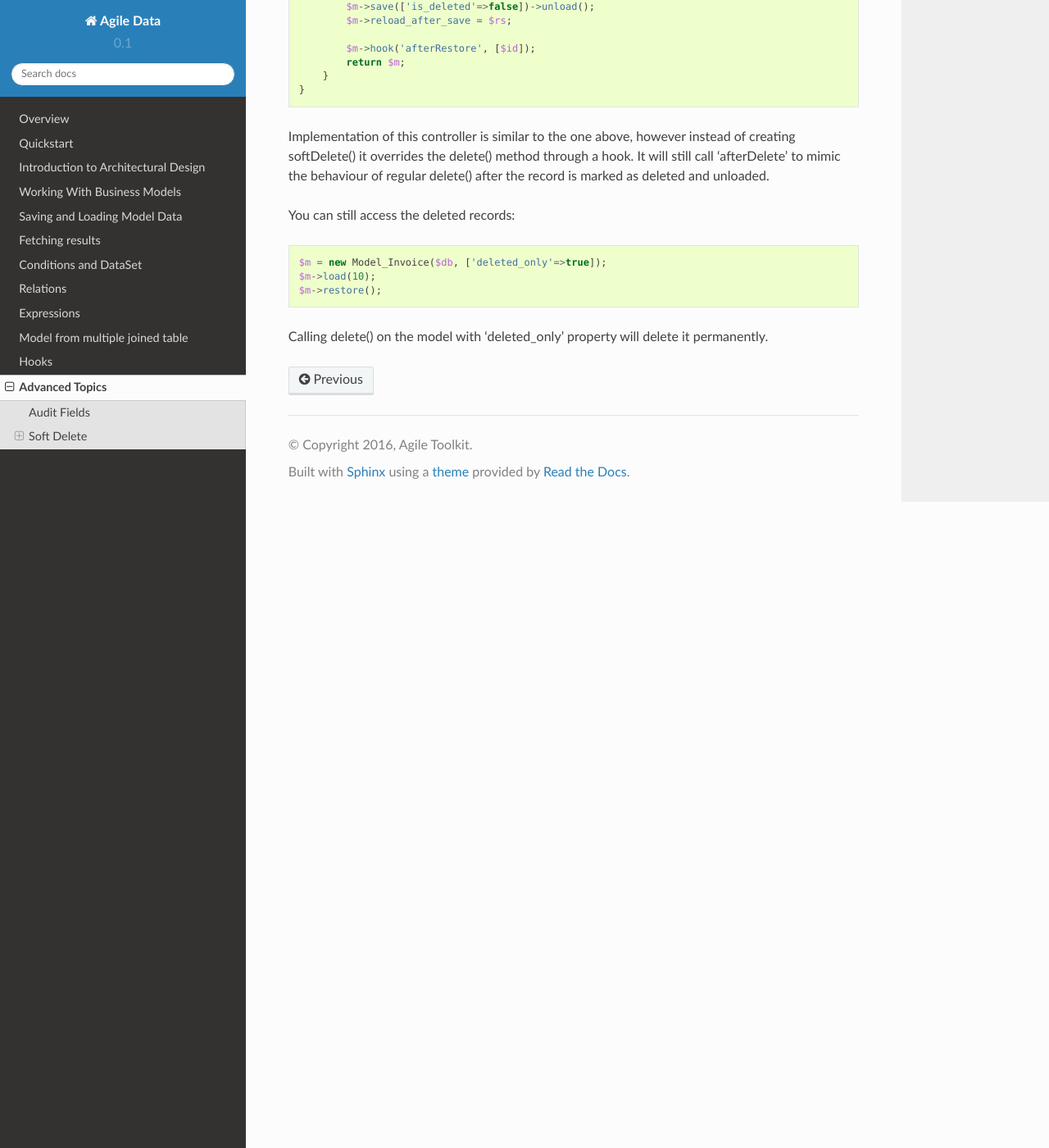
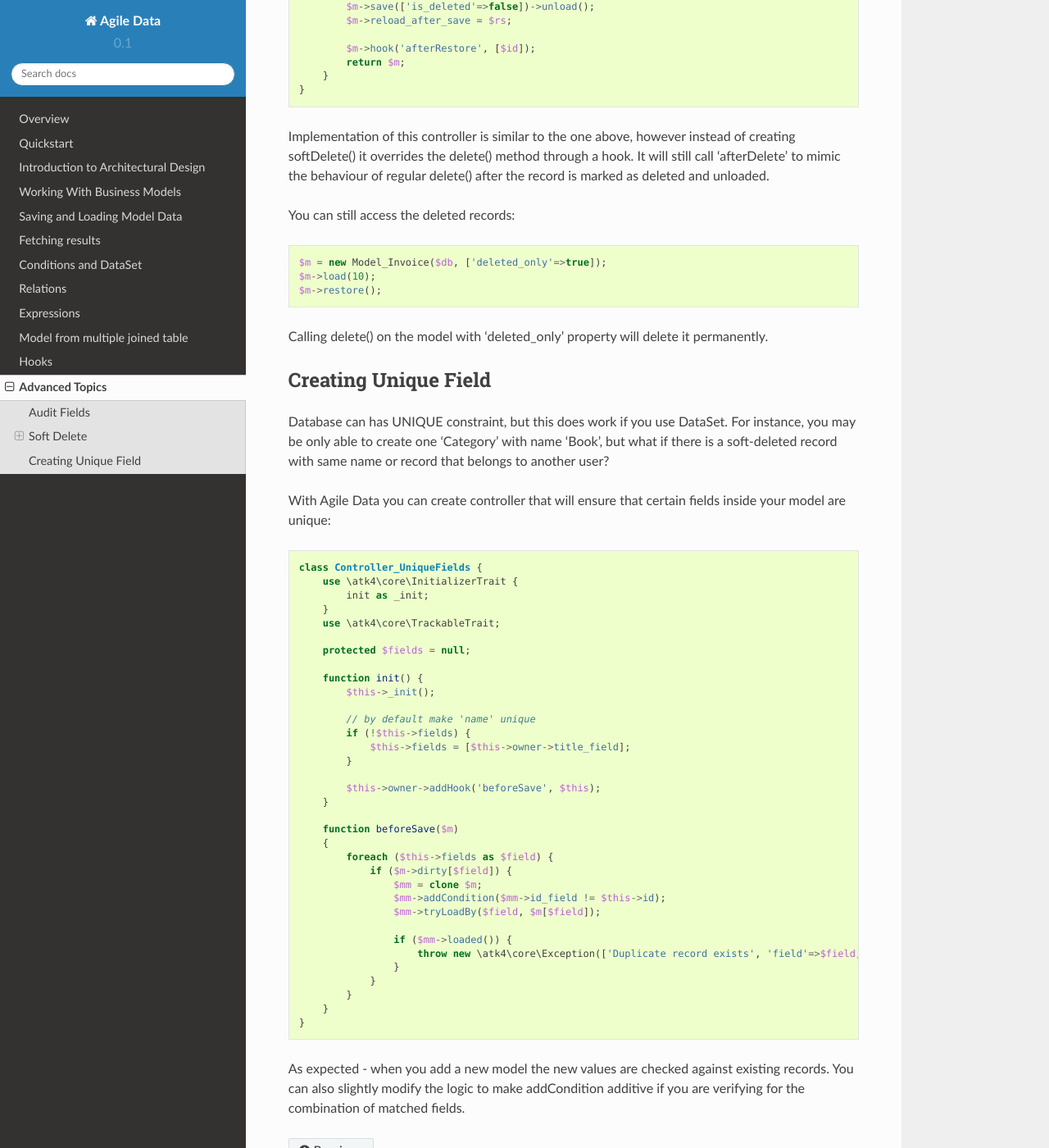
Before and after one commit to atk4/data, a Sphinx documentation site: the page built from docs/advanced.rst, in a window 1280 px wide and 1400 px high, scrolled down 5053 px. Shown: the whole window at 82% size. Built offline with Sphinx 7.4.7 and the Read the Docs theme 2.0.0, drawn with Linux system fonts in a browser that asks for light colours; pages that are not in the unit, such as notebooks, are missing from menus.

Commit message:
Expanded documentation.

```diff
--- a/docs/advanced.rst
+++ b/docs/advanced.rst
@@ -274,3 +274,51 @@ You can still access the deleted records::
     $m->restore();
 
 Calling delete() on the model with 'deleted_only' property will delete it permanently.
+
+Creating Unique Field
+=====================
+
+Database can has UNIQUE constraint, but this does work if you use DataSet. For instance, you
+may be only able to create one 'Category'  with name 'Book', but what if there is a
+soft-deleted record with same name or record that belongs to another user?
+
+With Agile Data you can create controller that will ensure that certain fields inside
+your model are unique::
+
+    class Controller_UniqueFields {
+        use \atk4\core\InitializerTrait {
+            init as _init;
+        }
+        use \atk4\core\TrackableTrait;
+
+        protected $fields = null;
+
+        function init() {
+            $this->_init();
+
+            // by default make 'name' unique
+            if (!$this->fields) {
+                $this->fields = [$this->owner->title_field];
+            }
+
+            $this->owner->addHook('beforeSave', $this);
+        }
+
+        function beforeSave($m)
+        {
+            foreach ($this->fields as $field) {
+                if ($m->dirty[$field]) {
+                    $mm = clone $m;
+                    $mm->addCondition($mm->id_field != $this->id);
+                    $mm->tryLoadBy($field, $m[$field]);
+
+                    if ($mm->loaded()) {
+                        throw new \atk4\core\Exception(['Duplicate record exists', 'field'=>$field, 'value'=>$m[$field]]);
+                    }
+                }
+            }
+        }
+    }
+
+As expected - when you add a new model the new values are checked against existing records. You can also slightly modify the logic
+to make addCondition additive if you are verifying for the combination of matched fields.
```
